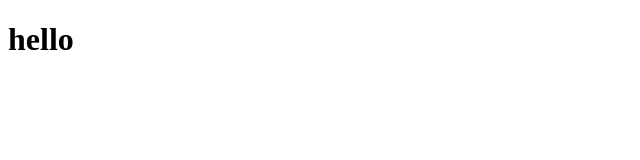
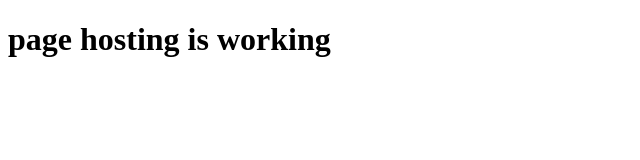
Before and after one commit to Indrabhushan/Indrabhushan.github.io, a plain HTML site: page index.html in a window 1280 px wide. Shown: the whole page, without its empty margins (0-640 px from the left). Drawn offline with Linux system fonts and the light colour scheme.

Commit message:
change the page title

```diff
--- a/index.html
+++ b/index.html
@@ -6,6 +6,6 @@
     <title>GIT HOST</title>
 </head>
 <body>
-    <h1>hello</h1>
+    <h1>page hosting is working</h1>
 </body>
 </html>
```
